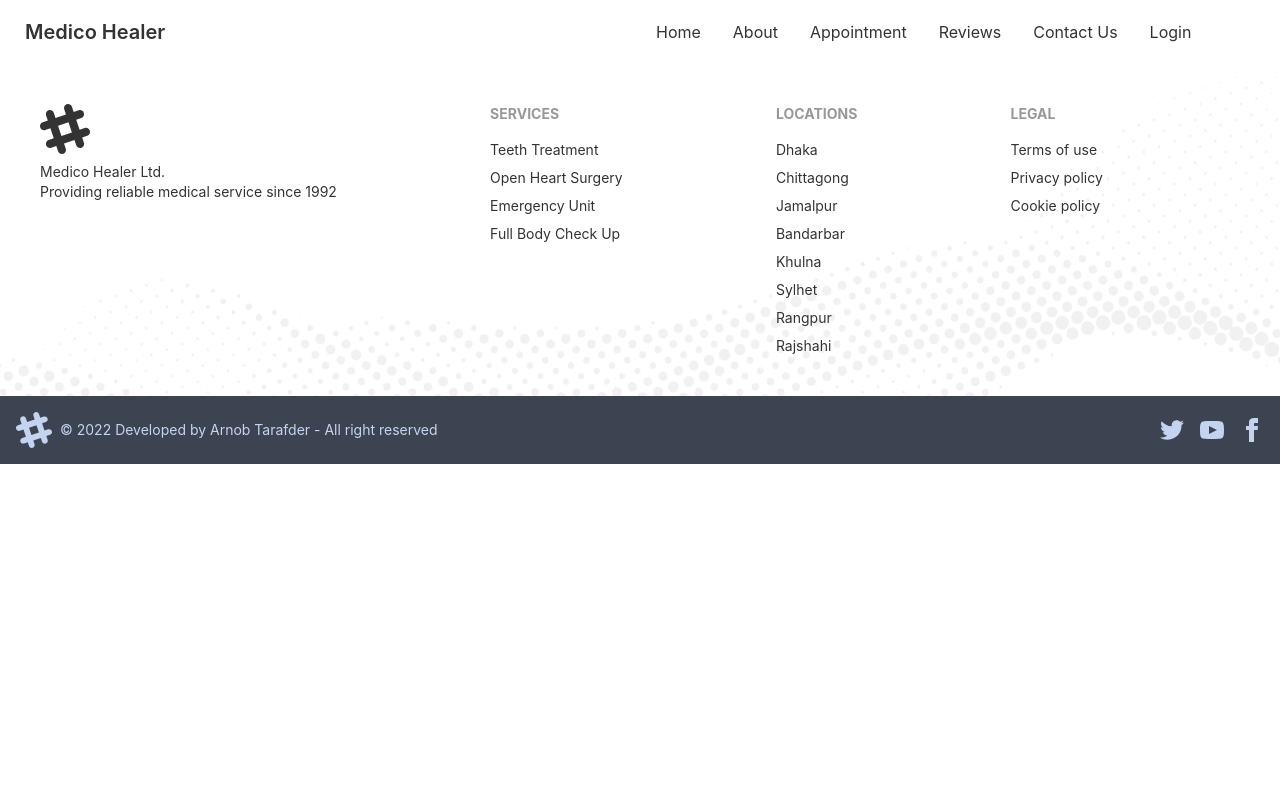
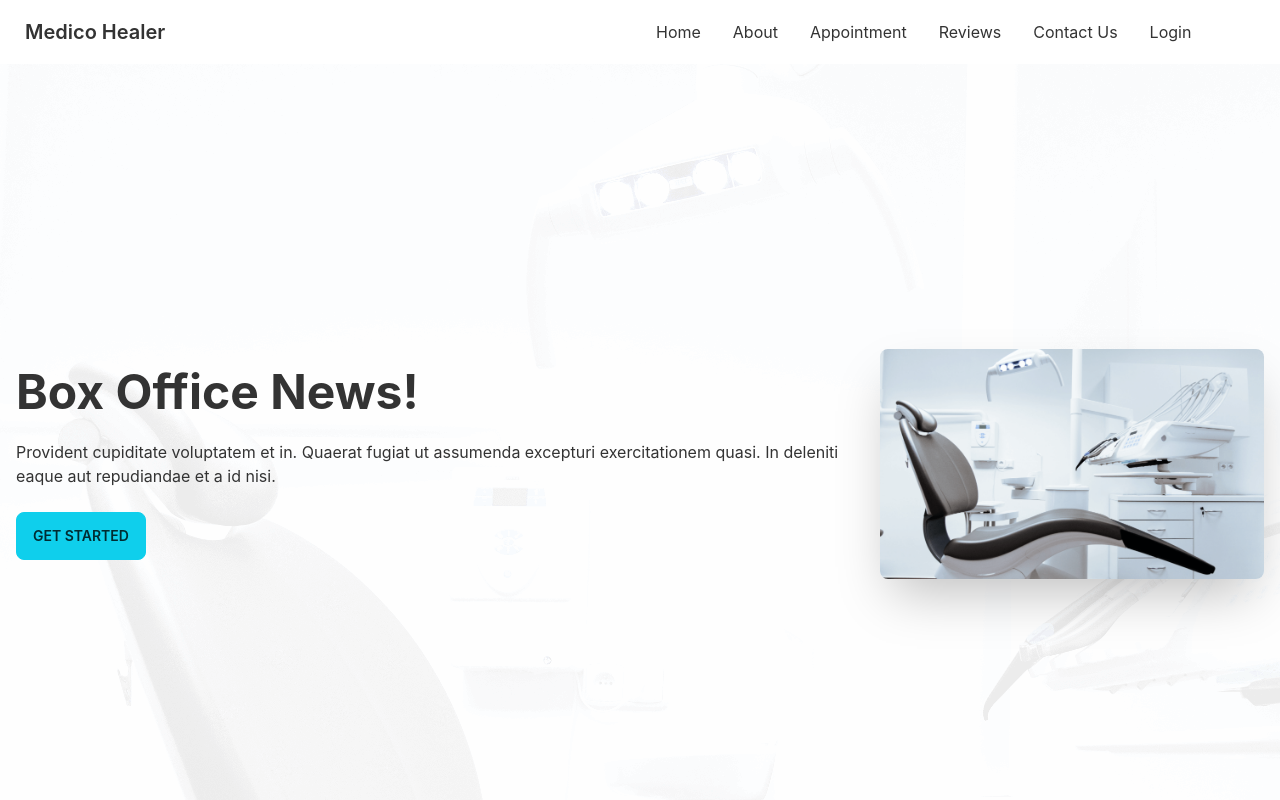
Before and after one commit to arnobtarafder/medico-healer, a React (Create React App) app: page /appointment in a window 1280 px wide. Shown: the top 800 px of the page. Built offline with nearby package versions, Linux system fonts and the light colour scheme.

Commit message:
add: banner at appointment page

```diff
--- a/src/App.js
+++ b/src/App.js
@@ -1,13 +1,14 @@
 import { Route, Routes } from 'react-router-dom';
 import './App.css';
 import Footer from './Components/Footer/Footer';
+import Appointment from './Pages/Appointment/Appointment';
 import Login from './Pages/Authentication/Login/Login';
 import Home from './Pages/Home/Home';
 import Navbar from './Pages/Shared/Navbar';
 
 function App() {
   return (
-    <div className='pb-0'>
+    <div className='pb-0 max-w-7xl mx-auto'>
 
       <Navbar />
 
@@ -15,6 +16,7 @@ function App() {
         <Route path='/' element={<Home />}></Route>
         <Route path='/home' element={<Home />}></Route>
         <Route path='/login' element={<Login />}></Route>
+        <Route path='/appointment' element={<Appointment />}></Route>
       </Routes>
 
       <Footer />
--- a/src/Components/AppointmentBanner/AppointmentBanner.js
+++ b/src/Components/AppointmentBanner/AppointmentBanner.js
@@ -1,27 +1,21 @@
 import React from 'react';
-import doctor from "../../assets/images/doctor.png"
-import appointment from "../../assets/images/appointment.png"
-import PrimaryButton from '../../Pages/Shared/PrimaryButton';
-import "./AppointmentBanner.css";
+import chair from "../../assets/images/chair.png";
+import background from "../../assets/images/bg.png";
 
 const AppointmentBanner = () => {
     return (
         <section style={{
-            background: `url(${appointment})`
-        }} className='flex justify-center items-center mt-16'>
-            <div className='flex-1 hidden md:block lg:block appointment-banner'>
-                <img className="image-full" src={doctor} alt="physicist" />
-            </div>
-
-            <div className='flex-1 px-7 lg:px-0 py-12 text-white'>
-                <h3 className="text-xl text-primary py-4 uppercase font-bold">Appointment</h3>
-
-                <h3 className="text-3xl">
-                    Make an Appointment <br /> Today</h3>
-
-                <p className='py-4'>You will now get all kinds of health related services for your day to day life through an app. Ranging from primary health care for your illness to specialist doctors’ consultation or referrals for hospital admission.</p>
-
-                <PrimaryButton>Appointment Now</PrimaryButton>
+            background: `url(${background})`
+        }}>
+            <div class="hero min-h-screen">
+                <div class="hero-content flex-col lg:flex-row-reverse">
+                    <img src={chair} class="max-w-sm rounded-lg shadow-2xl" alt='' />
+                    <div>
+                        <h1 class="text-5xl font-bold">Box Office News!</h1>
+                        <p class="py-6">Provident cupiditate voluptatem et in. Quaerat fugiat ut assumenda excepturi exercitationem quasi. In deleniti eaque aut repudiandae et a id nisi.</p>
+                        <button class="btn btn-primary">Get Started</button>
+                    </div>
+                </div>
             </div>
         </section>
     );
--- a/src/Components/ContactForm/ContactForm.js
+++ b/src/Components/ContactForm/ContactForm.js
@@ -7,7 +7,7 @@ const ContactForm = () => {
         <section className='' style={{
             background: `url(${contact})`
         }}>
-            <div class="hero-overlay bg-opacity-60 py-16 ">
+            <div class="hero-overlay bg-opacity-60 py-16">
                 <div class=""></div>
                 <div class="mx-w-lg text-center text-neutral-content">
                     <div class="">
@@ -22,12 +22,10 @@ const ContactForm = () => {
 
                             <textarea class="textarea my-4 h-36" placeholder="Your message"></textarea>
                         </div>
-                        <div class="form-control mt-6">
-                            <PrimaryButton>Submit</PrimaryButton>
-                        </div>
+                        <PrimaryButton>Submit</PrimaryButton>
+                    </div>
                 </div>
             </div>
-        </div>
         </section >
     );
 };
--- /dev/null
+++ b/src/Components/HomeAppointmentBanner/HomeAppointmentBanner.js
@@ -0,0 +1,30 @@
+import React from 'react';
+import doctor from "../../assets/images/doctor.png"
+import appointment from "../../assets/images/appointment.png"
+import PrimaryButton from '../../Pages/Shared/PrimaryButton';
+import "./HomeAppointmentBanner.css";
+
+const AppointmentBanner = () => {
+    return (
+        <section style={{
+            background: `url(${appointment})`
+        }} className='flex justify-center items-center mt-16'>
+            <div className='flex-1 hidden md:block lg:block appointment-banner'>
+                <img className="image-full" src={doctor} alt="physicist" />
+            </div>
+
+            <div className='flex-1 px-7 lg:px-0 py-12 text-white'>
+                <h3 className="text-xl text-primary py-4 uppercase font-bold">Appointment</h3>
+
+                <h3 className="text-3xl">
+                    Make an Appointment <br /> Today</h3>
+
+                <p className='py-4'>You will now get all kinds of health related services for your day to day life through an app. Ranging from primary health care for your illness to specialist doctors’ consultation or referrals for hospital admission.</p>
+
+                <PrimaryButton>Appointment Now</PrimaryButton>
+            </div>
+        </section>
+    );
+};
+
+export default AppointmentBanner;
--- /dev/null
+++ b/src/Pages/Appointment/Appointment.js
@@ -0,0 +1,12 @@
+import React from 'react';
+import AppointmentBanner from '../../Components/AppointmentBanner/AppointmentBanner';
+
+const Appointment = () => {
+    return (
+        <div>
+            <AppointmentBanner />
+        </div>
+    );
+};
+
+export default Appointment;
--- a/src/Pages/Home/Home.js
+++ b/src/Pages/Home/Home.js
@@ -1,10 +1,9 @@
 import React from 'react';
-import AppointmentBanner from '../../Components/AppointmentBanner/AppointmentBanner';
+import HomeAppointmentBanner from '../../Components/HomeAppointmentBanner/HomeAppointmentBanner';
 import Banner from '../../Components/Banner/Banner';
 import Information from '../../Components/Information/Information';
 import Services from '../../Components/Services/Services';
 import Testimonials from '../../Components/Reviews/Testimonials/Testimonials';
-import Footer from '../../Components/Footer/Footer';
 import ContactForm from '../../Components/ContactForm/ContactForm';
 
 const Home = () => {
@@ -17,7 +16,7 @@ const Home = () => {
             </div>
 
             <div>
-                <AppointmentBanner className="px-0 mx-0" />
+                <HomeAppointmentBanner className="px-0 mx-0" />
                 <Testimonials />
                 <ContactForm />
             </div>
```
Also changed, not shown: src/Components/HomeAppointmentBanner/HomeAppointmentBanner.css (renamed from src/Components/AppointmentBanner/AppointmentBanner.css).
